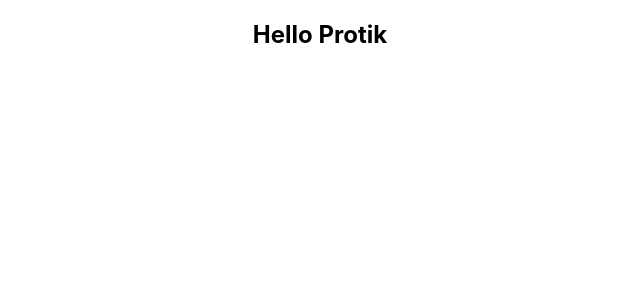
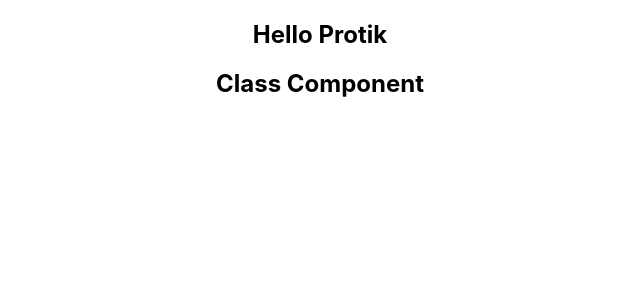
Before and after one commit to ProtikHore/react_app, a React (Create React App) app: page / in a window 1280 px wide. Shown: the top 300 px of the page, without its empty margins (320-960 px from the left). Built offline with nearby package versions, Linux system fonts and the light colour scheme.

Commit message:
Class Components

```diff
--- a/src/App.js
+++ b/src/App.js
@@ -2,11 +2,13 @@ import React from 'react';
 import logo from './logo.svg';
 import './App.css';
 import Greet from './components/Greet'
+import Welcome from './components/Welcome'
 
 function App() {
   return (
     <div className="App">
       <Greet />
+      <Welcome/>
     </div>
   );
 }
--- /dev/null
+++ b/src/components/Welcome.js
@@ -0,0 +1,9 @@
+import React, {Component} from 'react'
+
+class Welcome extends Component {
+    render() {
+        return <h2>Class Component</h2>
+    }
+}
+
+export default Welcome
```
